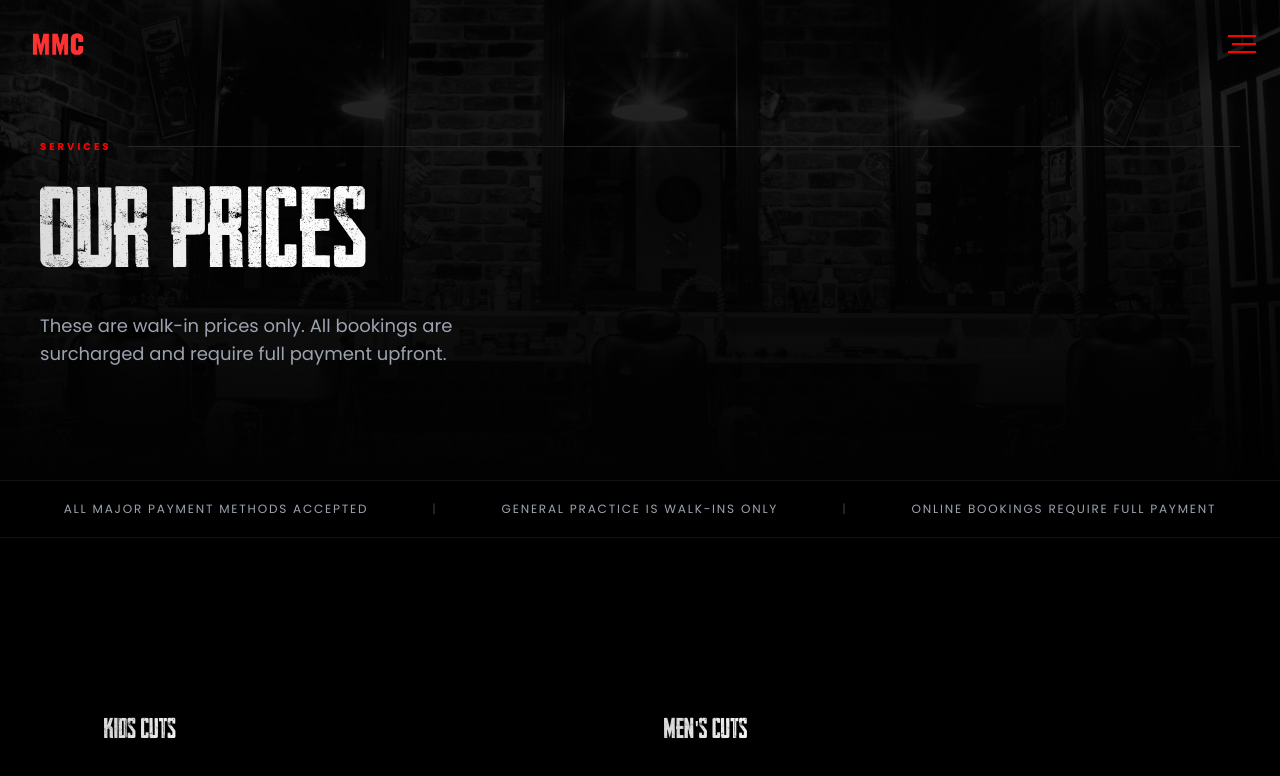
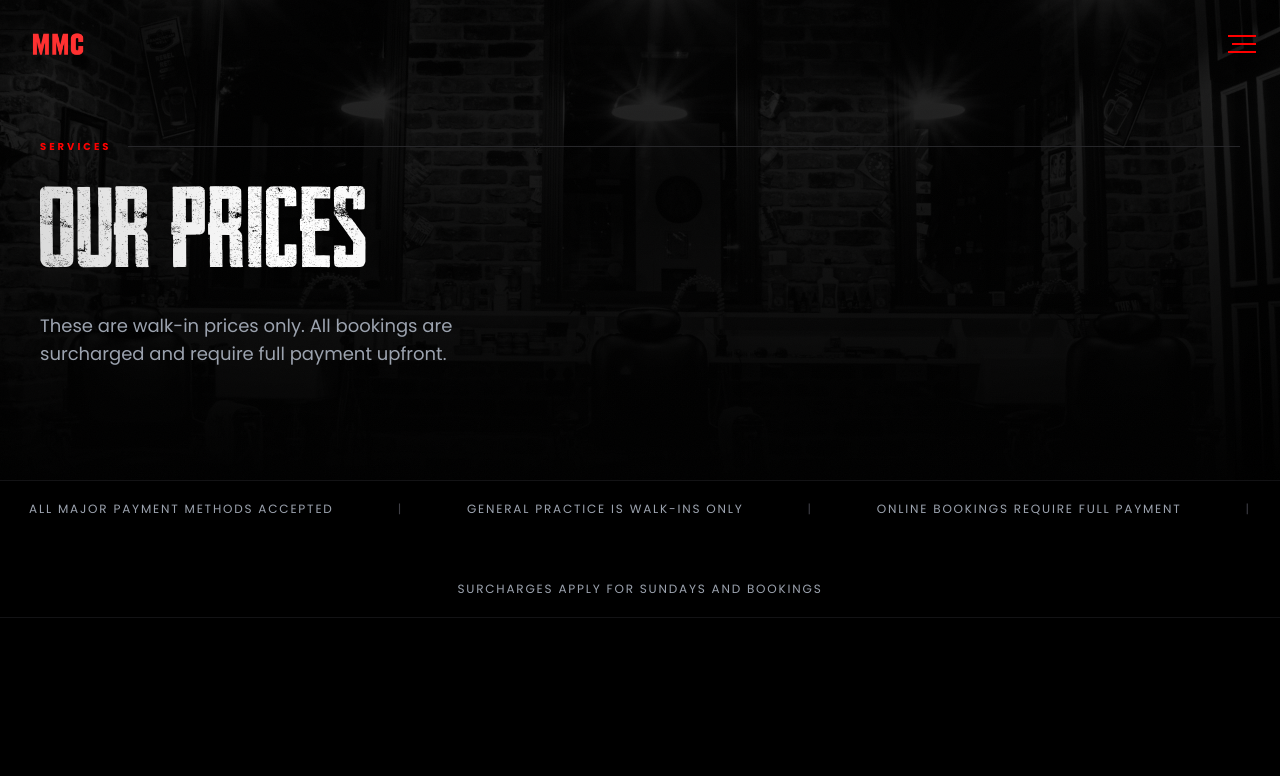
Before and after one commit to pannocotta/modernmancave-v2, a Next.js app: page /prices in a window 1280 px wide. Shown: the top 776 px of the page. Built offline with nearby package versions, Linux system fonts and the light colour scheme.

Commit message:
fix: add surcharges note to pricing banner

```diff
--- a/app/prices/page.tsx
+++ b/app/prices/page.tsx
@@ -41,6 +41,8 @@ export default function PricesPage() {
           <span>General practice is walk-ins only</span>
           <span className="hidden md:inline text-zinc-700">|</span>
           <span>Online bookings require full payment</span>
+          <span className="hidden md:inline text-zinc-700">|</span>
+          <span>Surcharges apply for Sundays and bookings</span>
         </div>
       </div>
 
```
